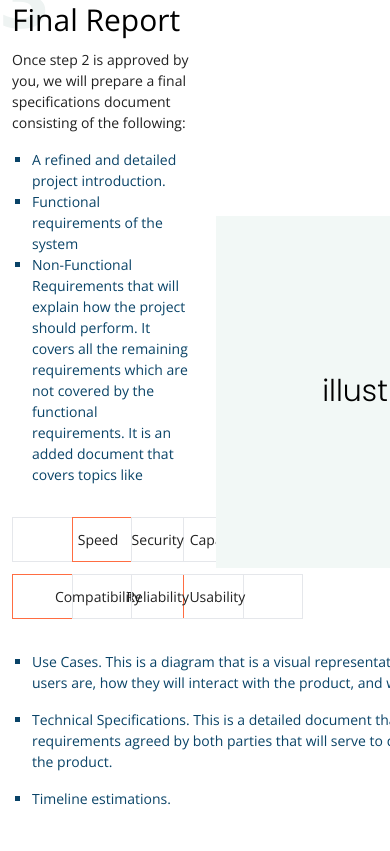
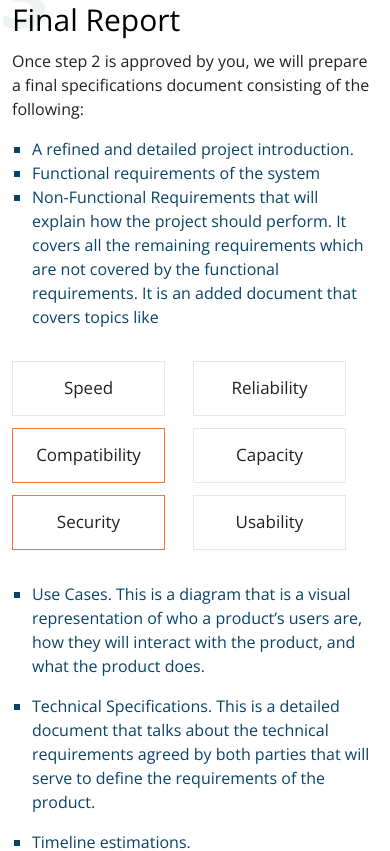
Before and after one commit to Kingkon963/reallyBeyond, a Next.js app: page /idea in a window 390 px wide. Shown: the part 3120-3971 px from the top of the page. Built offline with nearby package versions, Linux system fonts and the light colour scheme; a web font is replaced by a local one.

Commit message:
idea: before adding pathSvg to mobile

```diff
--- a/pages/idea.tsx
+++ b/pages/idea.tsx
@@ -66,8 +66,8 @@ interface RequirementBox {
 const RequirementBox: React.FC<RequirementBox> = ({ children, color }) => {
   return (
     <div
-      className={`w-[172px] h-[45px] 3xl:w-[209px] 3xl:h-[55px] text-[14px] 3xl:text-[16px]
-      text-[#212121] font-openSansRegular flex justify-center items-center border border-${color}`}
+      className={`w-[153px] h-[55px] xs:w-[170px] lg:w-[172px] lg:h-[45px] 3xl:w-[209px] 3xl:h-[55px] text-[17px] lg:text-[14px] 3xl:text-[16px]
+      text-[#212121] font-openSansRegular flex justify-center items-center border border-${color} `}
     >
       {children}
     </div>
@@ -239,13 +239,13 @@ const IdeaPage: NextPage = () => {
             </div>
             {/* Final Report */}
             <div className="flex">
-              <div className="w-1/2 mt-[85px] 3xl:mt-[125px] -ml-[4px] 3xl:ml-0">
+              <div className="lg:w-1/2 mt-[85px] 3xl:mt-[125px] -ml-[4px] 3xl:ml-0">
                 <PathHeading number={3} text="Final Report" />
-                <p className="text-[14px] 3xl:text-[16px] leading-[150%] max-w-[632px] mt-[7px]">
+                <p className="text-[16px] lg:text-[14px] 3xl:text-[16px] leading-[150%] max-w-[632px] mt-[7px]">
                   Once step 2 is approved by you, we will prepare a final
                   specifications document consisting of the following:
                 </p>
-                <div className="text-[14px] 3xl:text-[16px] leading-[150%] mt-[16px]">
+                <div className="text-[16px] lg:text-[14px] 3xl:text-[16px] leading-[150%] mt-[16px]">
                   <ol className="list-[square] ml-[20px] max-w-[665px] text-blue">
                     <li>A refined and detailed project introduction.</li>
                     <li>Functional requirements of the system</li>
@@ -258,15 +258,31 @@ const IdeaPage: NextPage = () => {
                     </li>
                   </ol>
                 </div>
-                <div className="grid grid-cols-3 gap-y-[12px] my-[32px]">
-                  <RequirementBox color="green">Speed</RequirementBox>
-                  <RequirementBox color="orange">Security</RequirementBox>
-                  <RequirementBox color="blue">Capacity</RequirementBox>
-                  <RequirementBox color="orange">Compatibility</RequirementBox>
-                  <RequirementBox color="blue">Reliability</RequirementBox>
-                  <RequirementBox color="green">Usability</RequirementBox>
+                <div className="hidden lg:block">
+                  <div className="grid grid-cols-2 lg:grid-cols-3 gap-y-[12px] my-[32px]">
+                    <RequirementBox color="green">Speed</RequirementBox>
+                    <RequirementBox color="orange">Security</RequirementBox>
+                    <RequirementBox color="blue">Capacity</RequirementBox>
+                    <RequirementBox color="orange">
+                      Compatibility
+                    </RequirementBox>
+                    <RequirementBox color="blue">Reliability</RequirementBox>
+                    <RequirementBox color="green">Usability</RequirementBox>
+                  </div>
                 </div>
-                <ol className="text-[14px] 3xl:text-[16px] leading-[150%] list-[square] w-[533px] 3xl:w-[647px] ml-[20px] text-blue">
+                <div className="lg:hidden block">
+                  <div className="grid grid-cols-2 lg:grid-cols-3 gap-y-[12px] my-[32px] max-w-[372px]">
+                    <RequirementBox color="green">Speed</RequirementBox>
+                    <RequirementBox color="blue">Reliability</RequirementBox>
+                    <RequirementBox color="orange">
+                      Compatibility
+                    </RequirementBox>
+                    <RequirementBox color="blue">Capacity</RequirementBox>
+                    <RequirementBox color="orange">Security</RequirementBox>
+                    <RequirementBox color="green">Usability</RequirementBox>
+                  </div>
+                </div>
+                <ol className="text-[16px] lg:text-[14px] 3xl:text-[16px] leading-[150%] list-[square] lg:w-[533px] 3xl:w-[647px] ml-[20px] text-blue">
                   <li className="mb-[16px]">
                     Use Cases. This is a diagram that is a visual representation
                     of who a product’s users are, how they will interact with
@@ -281,7 +297,7 @@ const IdeaPage: NextPage = () => {
                   <li>Timeline estimations.</li>
                 </ol>
               </div>
-              <div className="flex-1 flex justify-center items-center ml-[25px]">
+              <div className="flex-1 hidden lg:flex justify-center items-center ml-[25px]">
                 <div className="w-[365px] h-[352px] 3xl:w-[443px] 3xl:h-[427px] bg-[#F2F8F6] text-[30px] 3xl:text-[36px] font-poppinsLight flex justify-center items-center mt-[63px]">
                   illustration
                 </div>
--- a/tailwind.config.js
+++ b/tailwind.config.js
@@ -17,6 +17,7 @@ module.exports = {
         grayish: "#CDCDCD",
       },
       screens: {
+        xs: "400px",
         "3xl": "1800px",
       },
       fontFamily: {
```
